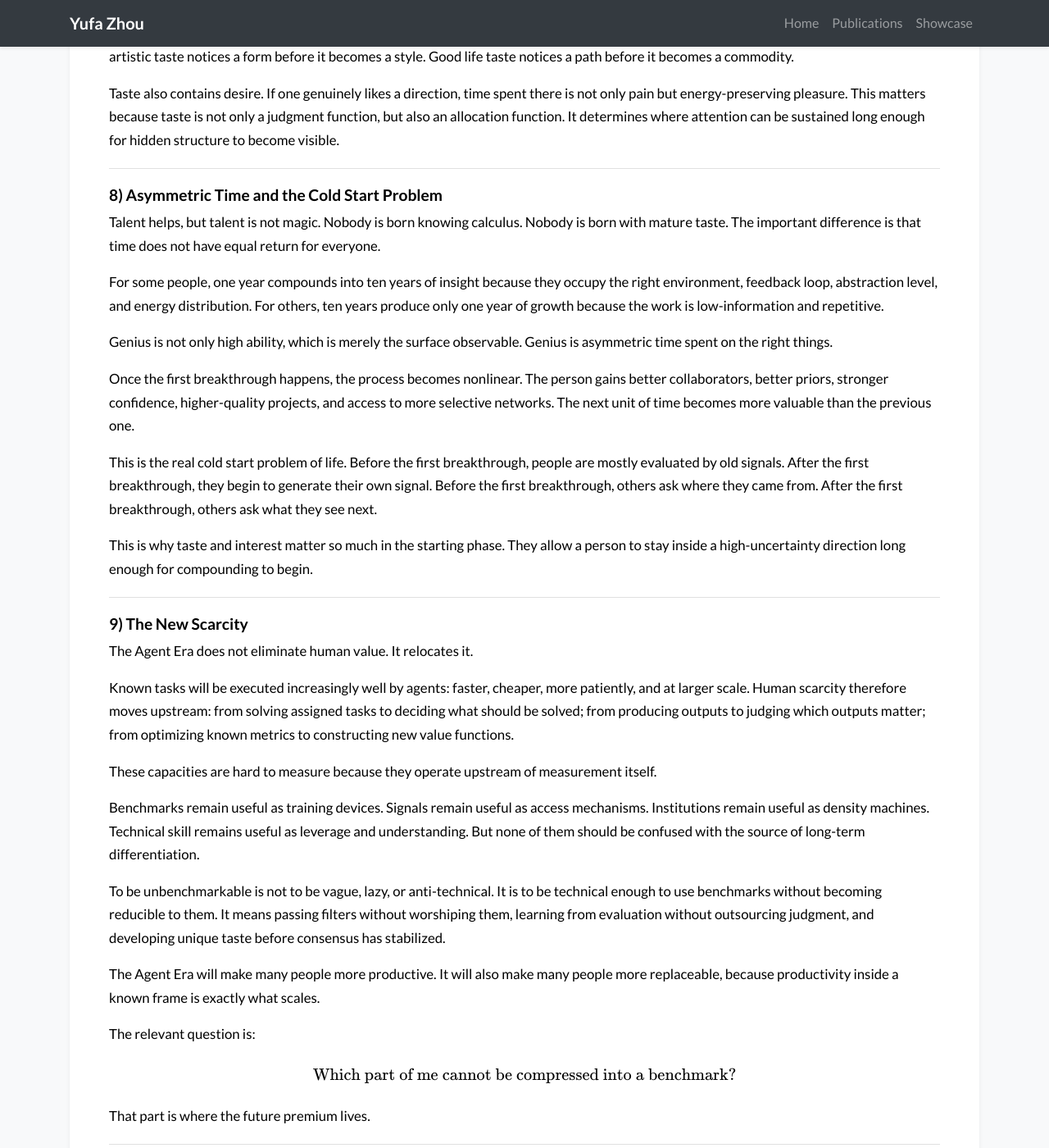
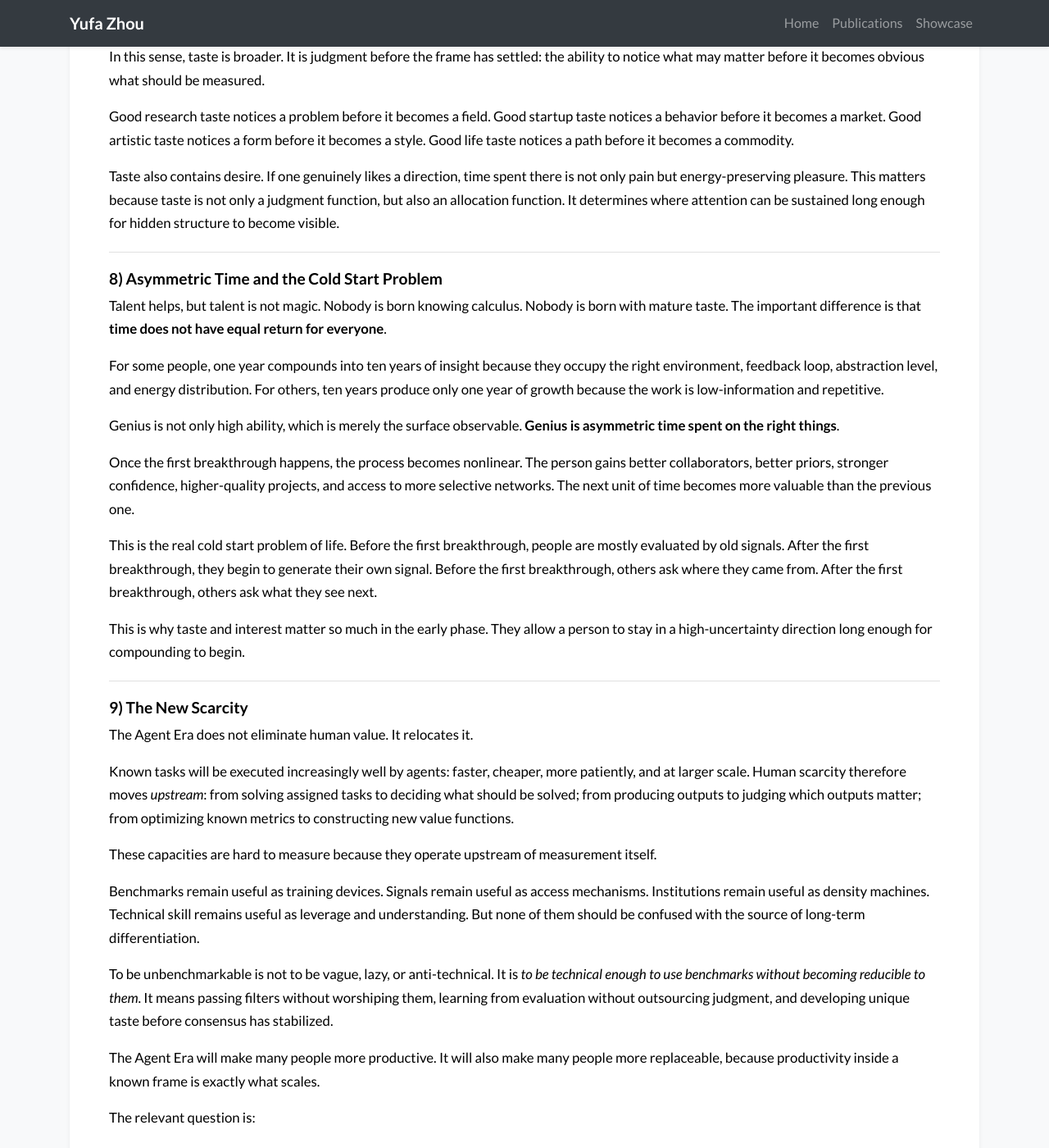
Before and after one commit to MasterZhou1/MasterZhou1.github.io, a Jekyll site: the page built from articles/unbenchmarkable.md, in a window 1280 px wide and 1400 px high, scrolled down 5833 px. Shown: the whole window at 82% size. Built offline with Jekyll 4.4.1, drawn with Linux system fonts in a browser that asks for light colours; nearby versions of some CDN libraries; a style sheet for code colours, icons or effects is not loaded; some of the changed text lies outside the part shown.

Commit message:
update article

```diff
--- a/articles/unbenchmarkable.md
+++ b/articles/unbenchmarkable.md
@@ -64,7 +66,7 @@
 
 When more people acquire the same credential, the credential becomes less informative. When more people are trained to solve predefined problems, “being good at solving predefined problems” becomes less scarce. The marginal standardized achiever carries less signal because the profile itself has become less scarce.
 
-The deeper issue is structural. Standardized excellence is benchmarkable excellence. It is excellence inside a predefined reward function. The problem is given externally, the rubric is specified externally, and the score is assigned externally.
+The deeper issue is structural. **Standardized excellence is benchmarkable excellence**. It is excellence inside a predefined reward function. The problem is given externally, the rubric is specified externally, and the score is assigned externally.
 
 This works well in closed environments. It works less well in open-ended reality. It works even worse in the Agent Era, because agents are also benchmark optimizers, but with extreme patience, memory, parallelism, and iteration speed.
 
@@ -150,7 +152,7 @@
 
 This is why problem definition dominates execution in research. A perfect solution to a mediocre problem remains mediocre, while a partial solution to a great problem can be historically meaningful. Most people focus on solution quality because it is easier to evaluate, but in high-variance domains, the problem itself is the main source of expected value.
 
-Life is also closer to SGD. The full objective is unknown. Gradients are sampled from local experience. Updates happen under noise. People get trapped in basins, overfit to early rewards, and mistake local smoothness for global truth.
+**Life is also closer to SGD**. The full objective is unknown. Gradients are sampled from local experience. Updates happen under noise. People get trapped in basins, overfit to early rewards, and mistake local smoothness for global truth.
 
 This is the sense in which choice can matter more than effort. Under power-law structure, direction is often more important than step size.
 
@@ -176,7 +178,7 @@
 
 A random person’s disapproval should have a near-zero gradient. A precise criticism from a well-calibrated person should have a high gradient. The key is to be tactical about whose judgment deserves weight and whose experience to distill. An institutional rejection should be interpreted through the institution’s objective function. A market signal deserves attention, but not worship.
 
-In the Agent Era, permission-seeking becomes especially costly. It waits for an existing authority to define the game, while the highest-value games are often illegible at birth. If execution becomes cheap across many domains, then the bottleneck shifts toward deciding what is worth executing.
+In the Agent Era, **permission-seeking becomes especially costly**. It waits for an existing authority to define the game, while the highest-value games are often illegible at birth. If execution becomes cheap across many domains, then the bottleneck shifts toward deciding what is worth executing.
 
 The agent waits for a command. The human problem is to have a command that is actually one’s own.
 
@@ -190,7 +192,7 @@
 
 Taste is one’s judgment over what deserves attention: a compressed meta-prior over what is likely to matter, what is aesthetically coherent, what is technically fertile, and what is socially mispriced. It appears in research, startups, art, music, movies, friendships, lifestyles, and almost every repeated allocation of attention.
 
-Taste reduces search cost. Without it, exploration begins almost randomly from every starting point. With it, attention is allocated toward regions with higher expected gain or better initialization. In this sense, taste is a heuristic for nonlinear uncertainty reduction.
+Taste reduces search cost. Without it, exploration begins almost randomly from every starting point. With it, attention is allocated toward regions with higher expected gain or better initialization. In this sense, taste is a heuristic for *nonlinear uncertainty reduction*.
 
 $$
 \text{Taste} \approx P(\text{future value} \mid \text{weak early signal})
@@ -212,17 +214,17 @@
 
 ### 8) Asymmetric Time and the Cold Start Problem
 
-Talent helps, but talent is not magic. Nobody is born knowing calculus. Nobody is born with mature taste. The important difference is that time does not have equal return for everyone.
+Talent helps, but talent is not magic. Nobody is born knowing calculus. Nobody is born with mature taste. The important difference is that **time does not have equal return for everyone**.
 
 For some people, one year compounds into ten years of insight because they occupy the right environment, feedback loop, abstraction level, and energy distribution. For others, ten years produce only one year of growth because the work is low-information and repetitive.
 
-Genius is not only high ability, which is merely the surface observable. Genius is asymmetric time spent on the right things.
+Genius is not only high ability, which is merely the surface observable. **Genius is asymmetric time spent on the right things**.
 
 Once the first breakthrough happens, the process becomes nonlinear. The person gains better collaborators, better priors, stronger confidence, higher-quality projects, and access to more selective networks. The next unit of time becomes more valuable than the previous one.
 
 This is the real cold start problem of life. Before the first breakthrough, people are mostly evaluated by old signals. After the first breakthrough, they begin to generate their own signal. Before the first breakthrough, others ask where they came from. After the first breakthrough, others ask what they see next.
 
-This is why taste and interest matter so much in the starting phase. They allow a person to stay inside a high-uncertainty direction long enough for compounding to begin.
+This is why taste and interest matter so much in the early phase. They allow a person to stay in a high-uncertainty direction long enough for compounding to begin.
 
 ---
 
@@ -230,13 +232,13 @@
 
 The Agent Era does not eliminate human value. It relocates it.
 
-Known tasks will be executed increasingly well by agents: faster, cheaper, more patiently, and at larger scale. Human scarcity therefore moves upstream: from solving assigned tasks to deciding what should be solved; from producing outputs to judging which outputs matter; from optimizing known metrics to constructing new value functions.
+Known tasks will be executed increasingly well by agents: faster, cheaper, more patiently, and at larger scale. Human scarcity therefore moves *upstream*: from solving assigned tasks to deciding what should be solved; from producing outputs to judging which outputs matter; from optimizing known metrics to constructing new value functions.
 
 These capacities are hard to measure because they operate upstream of measurement itself.
 
 Benchmarks remain useful as training devices. Signals remain useful as access mechanisms. Institutions remain useful as density machines. Technical skill remains useful as leverage and understanding. But none of them should be confused with the source of long-term differentiation.
 
-To be unbenchmarkable is not to be vague, lazy, or anti-technical. It is to be technical enough to use benchmarks without becoming reducible to them. It means passing filters without worshiping them, learning from evaluation without outsourcing judgment, and developing unique taste before consensus has stabilized.
+To be unbenchmarkable is not to be vague, lazy, or anti-technical. It is *to be technical enough to use benchmarks without becoming reducible to them*. It means passing filters without worshiping them, learning from evaluation without outsourcing judgment, and developing unique taste before consensus has stabilized.
 
 The Agent Era will make many people more productive. It will also make many people more replaceable, because productivity inside a known frame is exactly what scales.
 
```
Also changed, not shown: other parts of articles/unbenchmarkable.md (+8 -6 lines).
